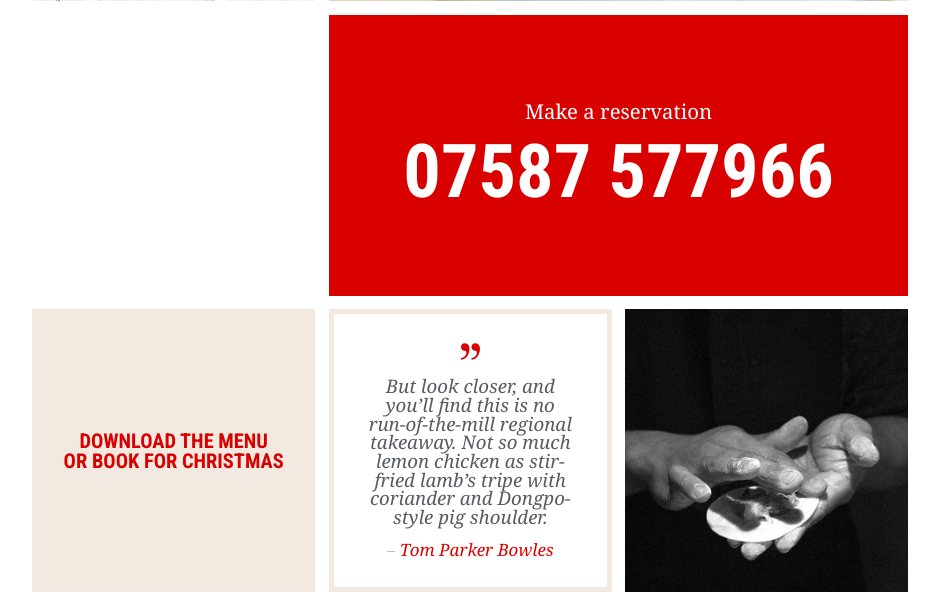
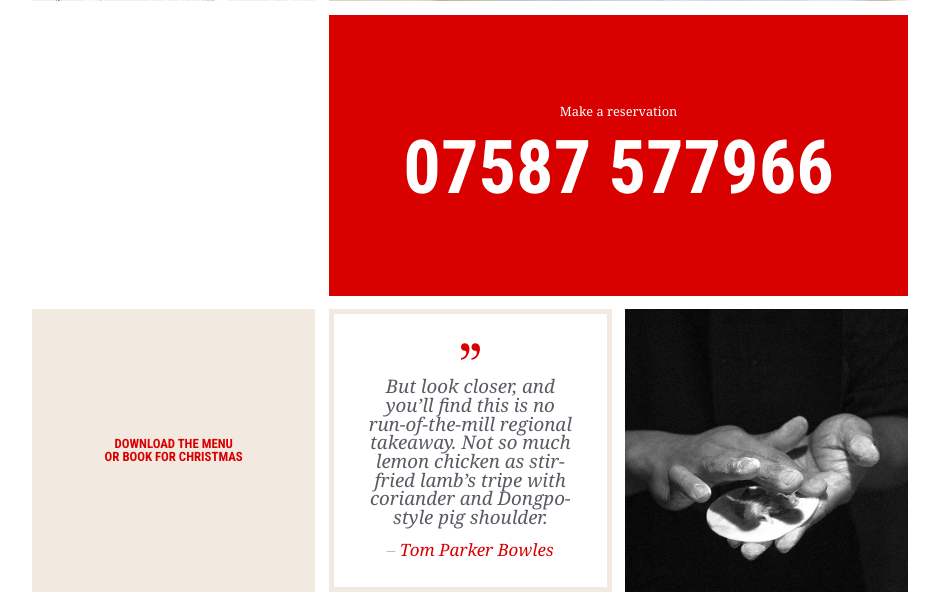
Before and after one commit to kungfukitchen/kungfureading, a PHP site: page / in a window 1280 px wide. Shown: the part 1233-1835 px from the top of the page, without its empty margins (318-1257 px from the left). Run offline with PHP 8.4, Linux system fonts and the light colour scheme; some libraries are stand-ins or nearby versions.

Commit message:
Update styles.css

```diff
--- a/styles.css
+++ b/styles.css
@@ -1356,8 +1356,9 @@ hr {
     font-size: 4.375rem
   }
   .h2, h2 {
-    font-size: 1.2rem
-  }
+    font-size: 1vmax
+  }
+
   .h3, h3 {
     font-size: 1.1rem;
     margin-bottom: .5em;
```
